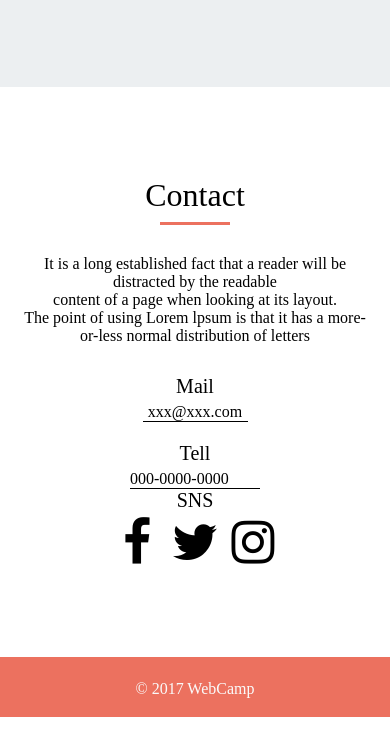
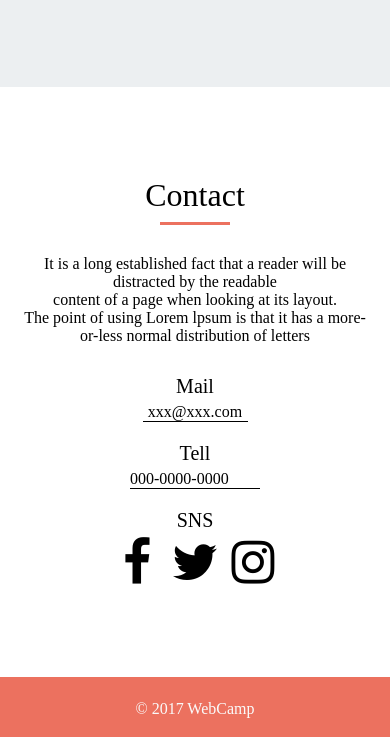
Before and after one commit to muzo1030/wcp1-10, a plain HTML site: page index.html in a window 390 px wide. Shown: the part 3854-4595 px from the top of the page. Drawn offline with Linux system fonts and the light colour scheme.

Commit message:
resubmit2 1-10

```diff
--- a/style.css
+++ b/style.css
@@ -436,8 +436,7 @@ footer {
     margin: 0 auto;
     text-align: center;/* 文字を中央に寄せる */
    }
-
-  .contact-text2 {
+   .contact-text2 {
     text-align: center;/* 文字を中央に寄せる */
    }
    .contact-text3 {
@@ -455,6 +454,9 @@ footer {
   .social-box2{
     width: 50px;/* 横幅 */
     text-align: center;/* 文字を中央に寄せる */
+  }
+  .contact-fix2 {
+    padding: 20px 0 0 0; /* 内側の余白で文字間の位置調整 */
   }
   .social-box2:nth-child(even) {
     margin: 0 8px; /* 2番目の箱の空白部分の位置変更 */
@@ -612,8 +614,7 @@ footer {
     margin: 0 auto;
     text-align: center;/* 文字を中央に寄せる */
    }
-
-  .contact-text2 {
+   .contact-text2 {
     text-align: center;/* 文字を中央に寄せる */
    }
    .contact-text3 {
@@ -632,6 +633,9 @@ footer {
     width: 50px;/* 横幅 */
     text-align: center;/* 文字を中央に寄せる */
   }
+  .contact-fix2 {
+    padding: 20px 0 0 0; /* 内側の余白で文字間の位置調整 */
+  }
   .social-box2:nth-child(even) {
     margin: 0 8px; /* 2番目の箱の空白部分の位置変更 */
   }
```
